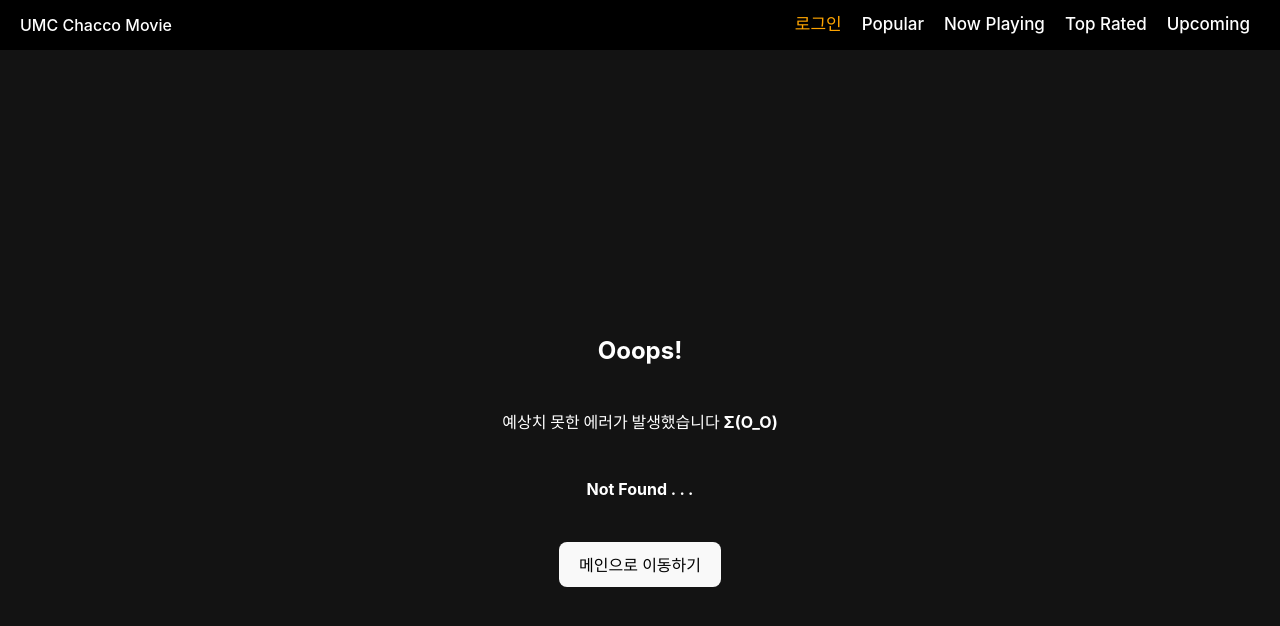
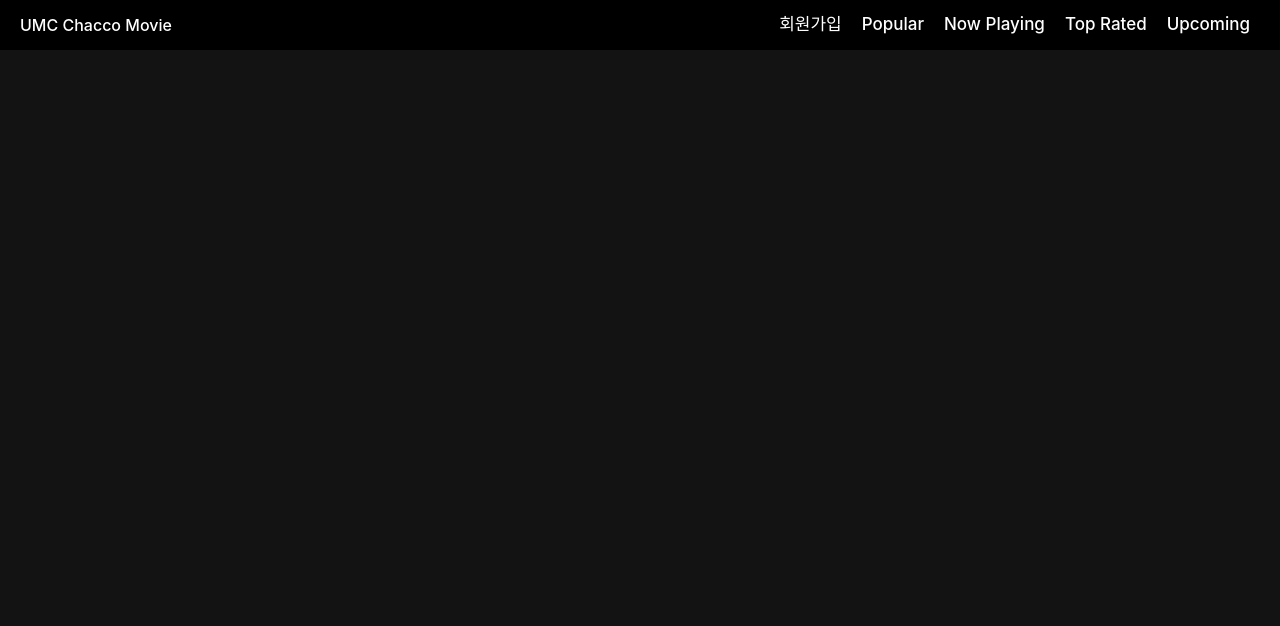
Before and after one commit to SeyeonJang/UMC-6th-Web, a React (Vite) app in the folder Web 5주차/: page /signup in a window 1280 px wide. Before the commit this address had no page. Shown: the top 626 px of the page. Built offline with nearby package versions, Linux system fonts and the light colour scheme.

Commit message:
feat: [#17] Navbar 회원가입 버튼 추가 및 클릭 시 signup 페이지로 이동

```diff
--- a/Web 5주차/components/MoviesFetchComponent.jsx
+++ b/Web 5주차/components/MoviesFetchComponent.jsx
@@ -1,8 +1,8 @@
 import React, { useState, useEffect } from 'react';
 import styled from 'styled-components';
 
-import MovieComponent from '../components/MovieComponent';
-import MovieDetailComponent from '../components/MovieDetailComponent';
+import MovieComponent from './MovieComponent';
+import MovieDetailComponent from './MovieDetailComponent';
 import SpinnerComponent from './SpinnerComponent';
 
 function MoviesFetchComponent({address}) {
--- a/Web 5주차/components/NavbarComponent.jsx
+++ b/Web 5주차/components/NavbarComponent.jsx
@@ -70,7 +70,8 @@ function NavbarComponent() {
         <Navbar>
             <Link to="/popular-page"><MainText>UMC Chacco Movie</MainText></Link>
             <MenuBox>
-                <Link to="/main-page"><LoginText onClick={handleLoginClick}>{isLoggedIn ? '로그아웃' : '로그인'}</LoginText></Link>
+                {/* <Link to="/main-page"><LoginText onClick={handleLoginClick}>{isLoggedIn ? '로그아웃' : '로그인'}</LoginText></Link> */}
+                <Link to="/signup"><MenuText isActive={activeMenu === 'signup'} onClick={() => handleMenuClick('signup')}>회원가입</MenuText></Link>
                 <Link to="/popular-page"><MenuText isActive={activeMenu === 'popular'} onClick={() => handleMenuClick('popular')}>Popular</MenuText></Link>
                 <Link to="/now-playing-page"><MenuText isActive={activeMenu === 'now-playing'} onClick={() => handleMenuClick('now-playing')}>Now Playing</MenuText></Link>
                 <Link to="/top-rated-page"><MenuText isActive={activeMenu === 'top-rated'} onClick={() => handleMenuClick('top-rated')}>Top Rated</MenuText></Link>
--- /dev/null
+++ b/Web 5주차/pages/SignUpPage.jsx
@@ -0,0 +1,10 @@
+function SignUpPage() {
+    return(
+        <>
+            <h3 color="white">SignupPage</h3>
+            <p>ddd</p>
+        </>
+    );
+}
+
+export default SignUpPage;
--- a/Web 5주차/src/App.jsx
+++ b/Web 5주차/src/App.jsx
@@ -3,6 +3,7 @@ import NavbarComponent from '../components/NavbarComponent';
 import { BrowserRouter, Route, Routes, Navigate } from "react-router-dom";
 
 import MainPage from '../pages/MainPage';
+import SignUpPage from '../pages/SignUpPage';
 import NowPlayingPage from '../pages/NowPlayingPage';
 import PopularPage from '../pages/PopularPage';
 import TopRatedPage from '../pages/TopRatedPage';
@@ -21,6 +22,7 @@ function App() {
         <Routes>
           <Route path='/' element={<Navigate replace to="/main-page" />} />
           <Route path='/main-page' element={<MainPage/>}/>
+          <Route path='/signup' elements={<SignUpPage/>}/>
           <Route path='/now-playing-page' element={<NowPlayingPage/>}/>
           <Route path='/popular-page' element={<PopularPage/>}/>
           <Route path='/top-rated-page' element={<TopRatedPage/>}/>
```
